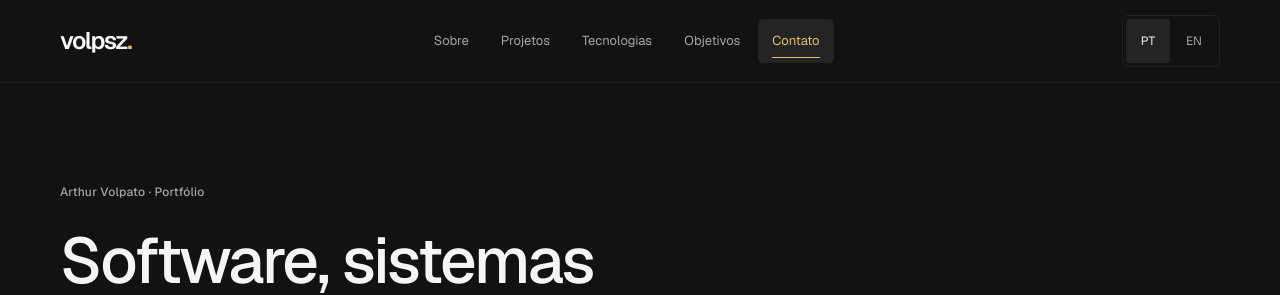
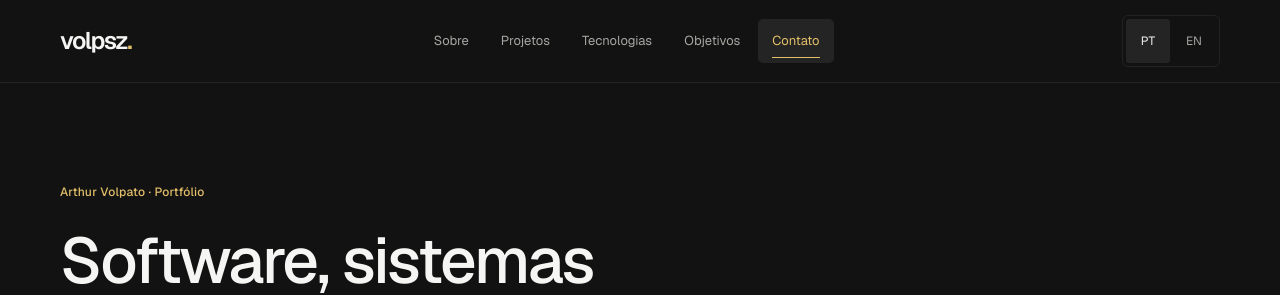
Before and after one commit to volpszz/volpszz-tech, a Next.js app: page / in a window 1280 px wide. Shown: the top 295 px of the page. Built offline with nearby package versions, Linux system fonts and the light colour scheme.

Commit message:
fix: apply gold accent to portfolio introduction label

```diff
--- a/app/globals.css
+++ b/app/globals.css
@@ -184,6 +184,9 @@ button:focus-visible {
 .hero-copy {
   min-width: 0;
   max-width: 780px;
+}
+.hero-copy > .eyebrow {
+  color: var(--accent);
 }
 h1 {
   font-size: clamp(46px, 5vw, 68px);
```
